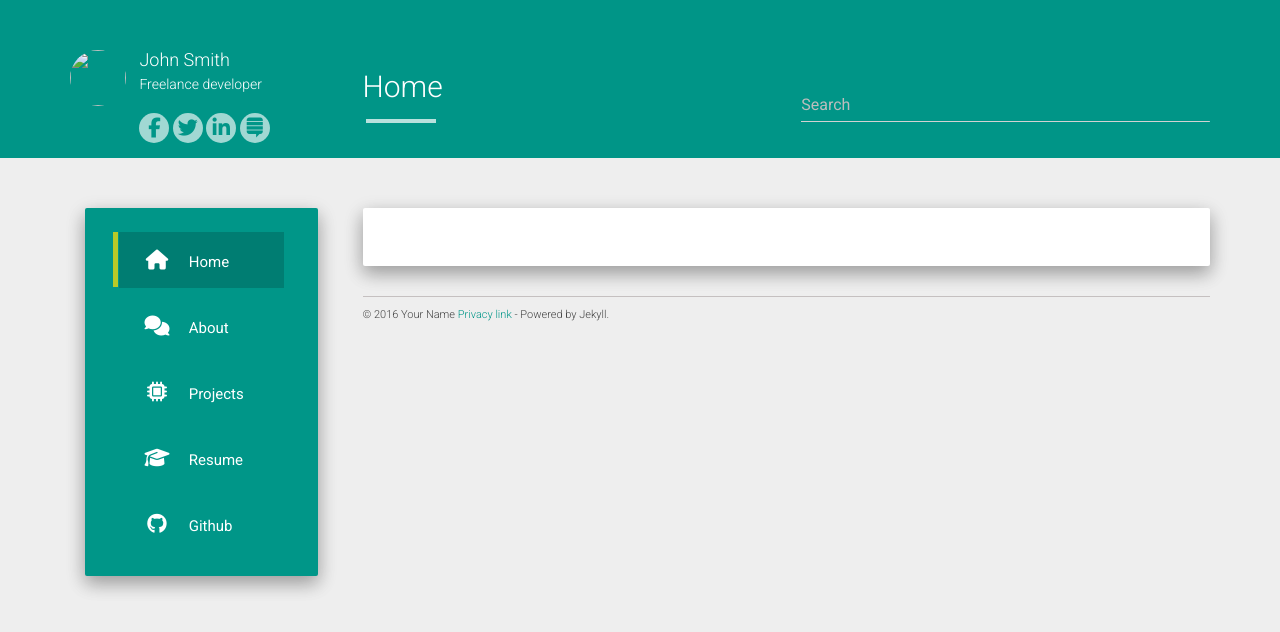
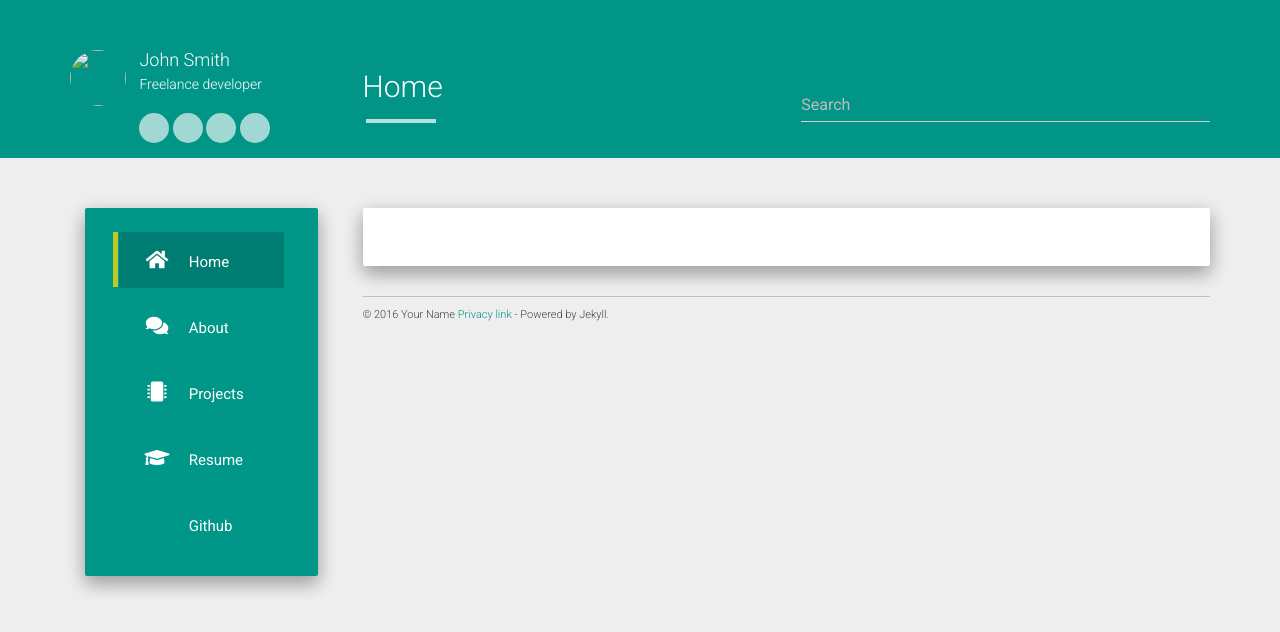
Before and after one commit to Tim-Jackins/sigma-guide, a Jekyll site: the page built from index.html, in a window 1280 px wide. Shown: the top 632 px of the page. Built offline with Jekyll 4.4.1, drawn with Linux system fonts in a browser that asks for light colours; nearby versions of some CDN libraries; the list of posts is cut into pages by our own code.

Commit message:
Updated font awesome link

```diff
--- a/_includes/css.html
+++ b/_includes/css.html
@@ -3,7 +3,8 @@
         <link rel="stylesheet" href="//fonts.googleapis.com/css?family=Roboto:300,400,500,700" type="text/css">
 
         <!-- FontAwesome icons -->
-        <link rel="stylesheet" href="https://use.fontawesome.com/74dfc6cf47.css">
+        <!--<link rel="stylesheet" href="https://use.fontawesome.com/74dfc6cf47.css">-->
+        <link rel="stylesheet" href="https://use.fontawesome.com/releases/v5.8.1/css/all.css" integrity="sha384-50oBUHEmvpQ+1lW4y57PTFmhCaXp0ML5d60M1M7uH2+nqUivzIebhndOJK28anvf" crossorigin="anonymous">
 
         <!-- Core BootStrap CSS -->
         <link rel="stylesheet" href="https://maxcdn.bootstrapcdn.com/bootstrap/3.3.6/css/bootstrap.min.css">
```
